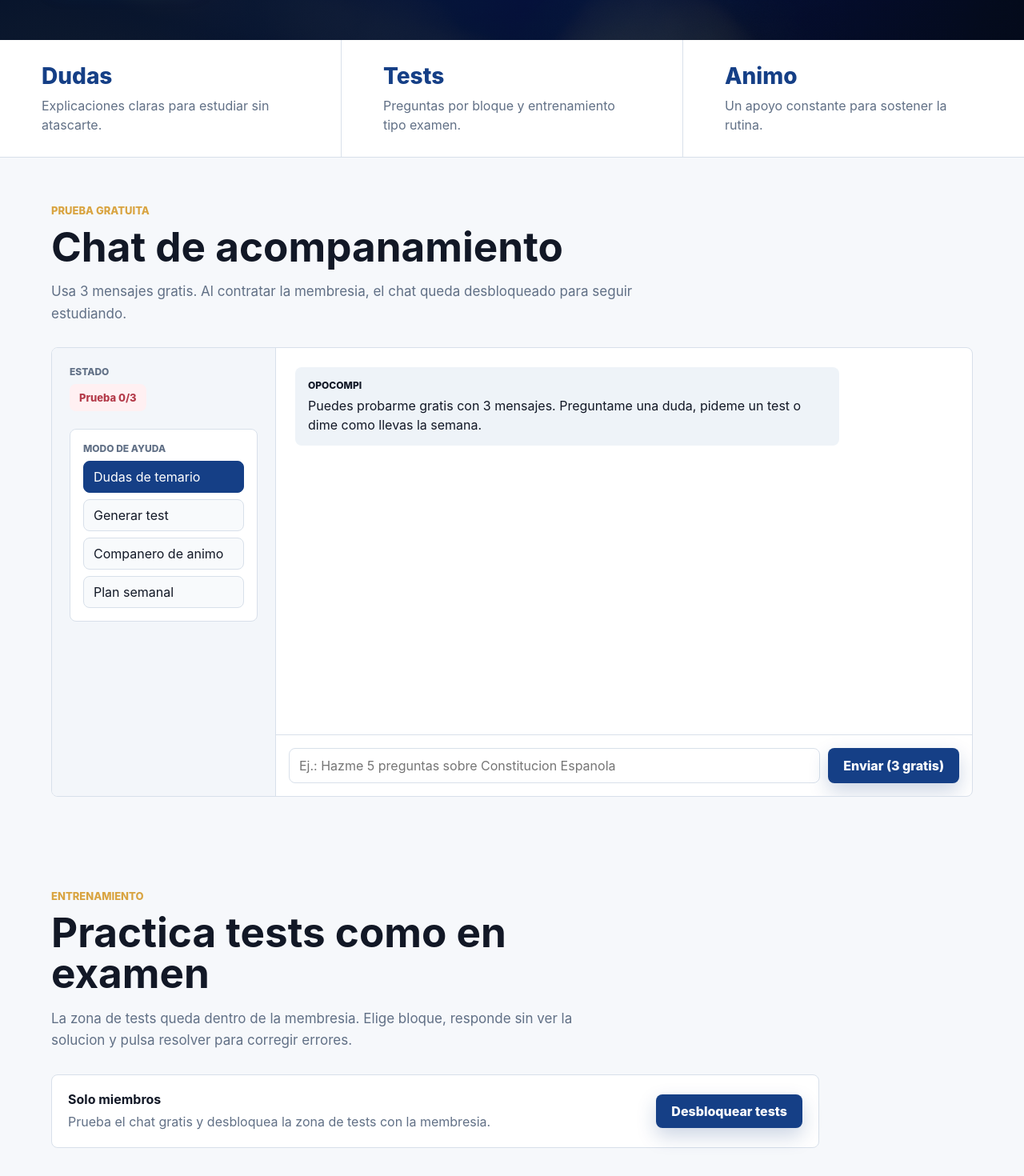
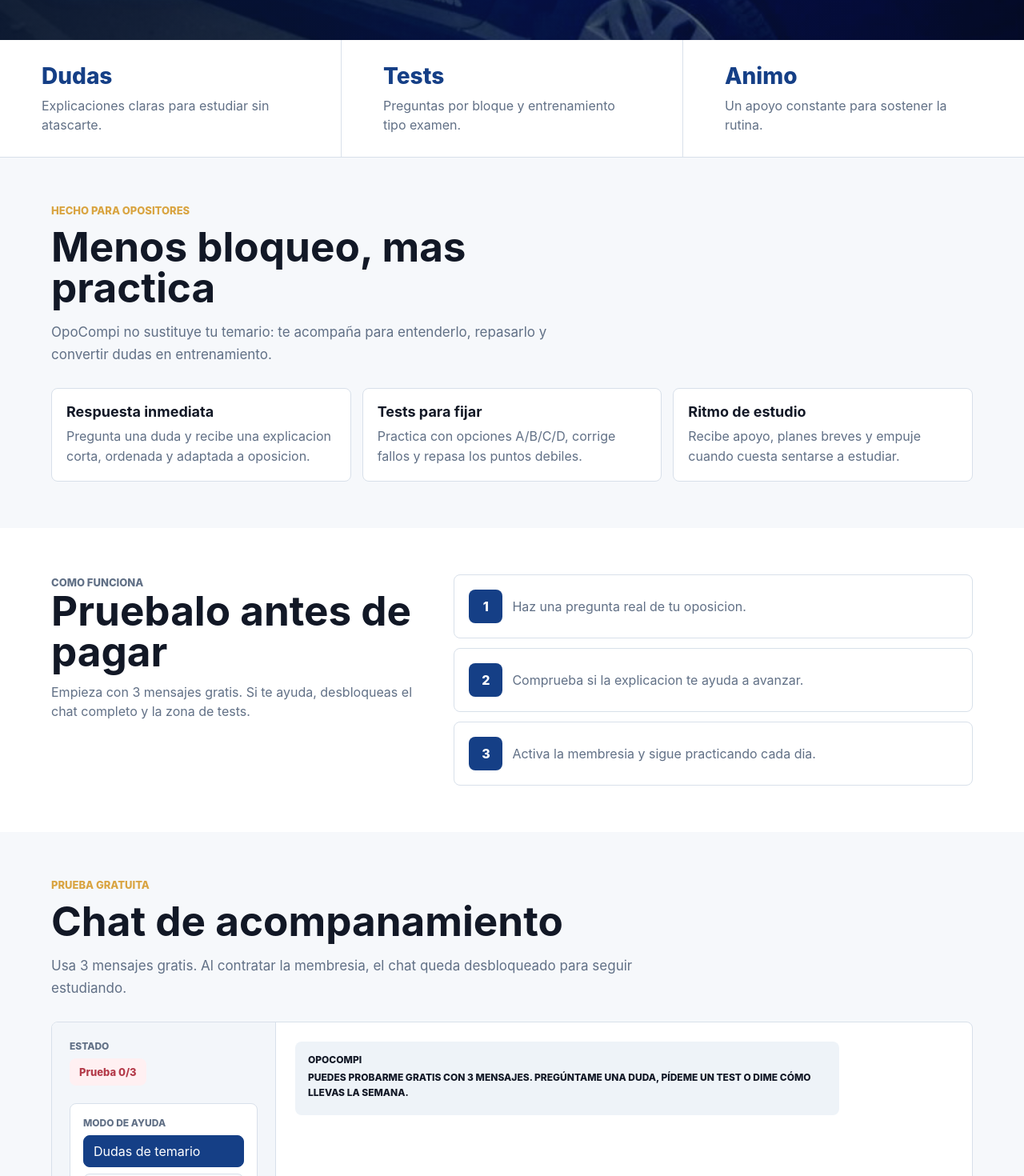
Before and after one commit to emilianocabotdiaz-cpu/opocompi, a Next.js app: page / in a window 1280 px wide. Shown: the part 677-2147 px from the top of the page at 80% size. Built offline with nearby package versions, Linux system fonts and the light colour scheme.

Commit message:
Add files via upload

```diff
--- a/app/globals.css
+++ b/app/globals.css
@@ -252,7 +252,9 @@
 
 .workspace,
 .test-section,
-.pricing {
+.pricing,
+.conversion-section,
+.how-section {
   padding: 58px clamp(18px, 5vw, 72px);
 }
 
@@ -275,6 +277,99 @@
   color: var(--muted);
   font-size: 17px;
   line-height: 1.62;
+}
+
+.conversion-section {
+  background: var(--paper);
+}
+
+.benefit-grid {
+  display: grid;
+  grid-template-columns: repeat(3, minmax(0, 1fr));
+  gap: 14px;
+}
+
+.benefit-grid article,
+.steps-list article {
+  padding: 18px;
+  background: var(--white);
+  border: 1px solid var(--line);
+  border-radius: 8px;
+}
+
+.benefit-grid strong {
+  display: block;
+  margin-bottom: 8px;
+  font-size: 18px;
+}
+
+.benefit-grid p,
+.steps-list p,
+.how-copy p {
+  margin: 0;
+  color: var(--muted);
+  line-height: 1.55;
+}
+
+.how-section {
+  display: grid;
+  grid-template-columns: minmax(0, 0.85fr) minmax(0, 1.15fr);
+  gap: 24px;
+  align-items: start;
+  background: var(--white);
+}
+
+.how-copy h2 {
+  margin: 0 0 12px;
+  font-size: clamp(34px, 4vw, 54px);
+  line-height: 1;
+}
+
+.steps-list {
+  display: grid;
+  gap: 12px;
+}
+
+.steps-list article {
+  display: grid;
+  grid-template-columns: 42px 1fr;
+  align-items: center;
+  gap: 12px;
+}
+
+.steps-list span {
+  display: grid;
+  width: 42px;
+  height: 42px;
+  place-items: center;
+  color: var(--white);
+  background: var(--blue);
+  border-radius: 8px;
+  font-weight: 800;
+}
+
+.cta-band {
+  display: flex;
+  align-items: center;
+  justify-content: space-between;
+  gap: 22px;
+  padding: 42px clamp(18px, 5vw, 72px);
+  color: var(--white);
+  background: #10294f;
+}
+
+.cta-band h2 {
+  max-width: 820px;
+  margin: 0;
+  font-size: clamp(30px, 4vw, 48px);
+  line-height: 1.05;
+}
+
+.cta-band .btn-primary {
+  flex: 0 0 auto;
+  background: var(--gold);
+  color: var(--ink);
+  box-shadow: none;
 }
 
 .app-shell {
@@ -460,8 +555,29 @@
   text-transform: uppercase;
 }
 
-.message p {
+.message p,
+.message ul {
   margin: 0;
+}
+
+.message-body {
+  display: grid;
+  gap: 10px;
+}
+
+.message-paragraph {
+  line-height: 1.58;
+}
+
+.message-list {
+  display: grid;
+  gap: 6px;
+  padding-left: 20px;
+  line-height: 1.55;
+}
+
+.message-list li::marker {
+  color: var(--blue);
 }
 
 .message.assistant {
@@ -951,6 +1067,8 @@
   .app-shell,
   .pricing-grid,
   .pricing-grid.two,
+  .benefit-grid,
+  .how-section,
   .test-builder,
   .setup-grid {
     grid-template-columns: 1fr;
@@ -967,7 +1085,8 @@
 
   .test-entry,
   .tests-toolbar,
-  .resolve-bar {
+  .resolve-bar,
+  .cta-band {
     align-items: stretch;
     flex-direction: column;
   }
--- a/app/page.tsx
+++ b/app/page.tsx
@@ -15,8 +15,41 @@
   text: string;
 };
 
+function renderMessageText(text: string) {
+  const blocks = text.split(/\n{2,}/).map((block) => block.trim()).filter(Boolean);
+
+  return blocks.map((block, blockIndex) => {
+    const lines = block.split("\n").map((line) => line.trim()).filter(Boolean);
+    const isList = lines.length > 1 && lines.every((line) => /^[-*]\s+/.test(line) || /^\d+[.)]\s+/.test(line));
+
+    if (isList) {
+      return (
+        <ul className="message-list" key={`${block}-${blockIndex}`}>
+          {lines.map((line) => (
+            <li key={line}>{line.replace(/^[-*]\s+/, "").replace(/^\d+[.)]\s+/, "")}</li>
+          ))}
+        </ul>
+      );
+    }
+
+    return (
+      <p className="message-paragraph" key={`${block}-${blockIndex}`}>
+        {lines.map((line, lineIndex) => (
+          <span key={`${line}-${lineIndex}`}>
+            {line}
+            {lineIndex < lines.length - 1 ? <br /> : null}
+          </span>
+        ))}
+      </p>
+    );
+  });
+}
+
 const paidWelcomeMessage =
-  "Bienvenido compañero, estoy para ayudarte a ser Policía. Lo vas a conseguir y lo vamos a celebrar.";
+  "Bienvenido compañero, estoy para ayudarte a ser Policía. Lo vas a conseguir y lo vamos a celebrar. ¿Dime en qué te puedo ayudar, compi?";
+
+const trialWelcomeMessage =
+  "Puedes probarme gratis con 3 mensajes. Pregúntame una duda, pídeme un test o dime cómo llevas la semana.";
 
 const modeSupportMessages: Record<string, string> = {
   dudas: "Perfecto, compañero. Volvemos a dudas de temario: vamos a dejarlo claro, corto y útil para examen.",
@@ -38,7 +71,7 @@
     {
       id: "welcome",
       role: "assistant",
-      text: "Puedes probarme gratis con 3 mensajes. Preguntame una duda, pideme un test o dime como llevas la semana.",
+      text: trialWelcomeMessage,
     },
   ]);
 
@@ -71,7 +104,7 @@
     setDemoUses(Number.isFinite(storedUses) ? storedUses : 0);
 
     const storedMessages = localStorage.getItem("opocompi-chat-messages");
-    if (storedMessages && params.get("checkout") !== "success") {
+    if (storedMessages && params.get("checkout") !== "success" && !storedPaidAccess) {
       try {
         const parsedMessages = JSON.parse(storedMessages) as Message[];
         if (Array.isArray(parsedMessages) && parsedMessages.length > 0) {
@@ -207,7 +240,7 @@
 
         <section id="inicio" className="hero">
           <div className="hero-media" aria-hidden="true">
-            <img src="/brand/police-banner.png" alt="" />
+            <img src="/brand/police-banner.jpg" alt="" />
           </div>
           <div className="hero-content">
             <img className="hero-logo" src="/brand/opocompi-logo.png" alt="Logotipo de OpoCompi" />
@@ -238,12 +271,64 @@
           </article>
         </section>
 
+        {!paidAccess ? (
+          <section className="conversion-section">
+            <div className="section-heading compact">
+              <p className="eyebrow">Hecho para opositores</p>
+              <h2>Menos bloqueo, mas practica</h2>
+              <p>
+                OpoCompi no sustituye tu temario: te acompaña para entenderlo, repasarlo y convertir dudas en entrenamiento.
+              </p>
+            </div>
+            <div className="benefit-grid">
+              <article>
+                <strong>Respuesta inmediata</strong>
+                <p>Pregunta una duda y recibe una explicacion corta, ordenada y adaptada a oposicion.</p>
+              </article>
+              <article>
+                <strong>Tests para fijar</strong>
+                <p>Practica con opciones A/B/C/D, corrige fallos y repasa los puntos debiles.</p>
+              </article>
+              <article>
+                <strong>Ritmo de estudio</strong>
+                <p>Recibe apoyo, planes breves y empuje cuando cuesta sentarse a estudiar.</p>
+              </article>
+            </div>
+          </section>
+        ) : null}
+
+        {!paidAccess ? (
+          <section className="how-section">
+            <div className="how-copy">
+              <p className="eyebrow">Como funciona</p>
+              <h2>Pruebalo antes de pagar</h2>
+              <p>Empieza con 3 mensajes gratis. Si te ayuda, desbloqueas el chat completo y la zona de tests.</p>
+            </div>
+            <div className="steps-list">
+              <article>
+                <span>1</span>
+                <p>Haz una pregunta real de tu oposicion.</p>
+              </article>
+              <article>
+                <span>2</span>
+                <p>Comprueba si la explicacion te ayuda a avanzar.</p>
+              </article>
+              <article>
+                <span>3</span>
+                <p>Activa la membresia y sigue practicando cada dia.</p>
+              </article>
+            </div>
+          </section>
+        ) : null}
+
         <section id="asistente" className="workspace">
           <div className="section-heading">
-            <p className="eyebrow">Prueba gratuita</p>
-            <h2>Chat de acompanamiento</h2>
+            <p className="eyebrow">{paidAccess ? "Zona de miembros" : "Prueba gratuita"}</p>
+            <h2>{paidAccess ? "Tu chat privado de oposicion" : "Chat de acompanamiento"}</h2>
             <p>
-              Usa 3 mensajes gratis. Al contratar la membresia, el chat queda desbloqueado para seguir estudiando.
+              {paidAccess
+                ? "Dime que tema llevas entre manos y avanzamos juntos, compi."
+                : "Usa 3 mensajes gratis. Al contratar la membresia, el chat queda desbloqueado para seguir estudiando."}
             </p>
           </div>
 
@@ -278,7 +363,7 @@
                 {messages.map((message) => (
                   <article className={`message ${message.role}`} key={message.id}>
                     <span>{message.role === "user" ? "Tu" : "OpoCompi"}</span>
-                    <p>{message.text}</p>
+                    <div className="message-body">{renderMessageText(message.text)}</div>
                   </article>
                 ))}
               </div>
@@ -320,6 +405,16 @@
             </a>
           </div>
         </section>
+
+        {!paidAccess ? (
+          <section className="cta-band">
+            <div>
+              <p className="eyebrow">Empieza hoy</p>
+              <h2>Tu oposicion no se prepara sola. Pero no tienes por que prepararla solo.</h2>
+            </div>
+            <a className="btn btn-primary" href="#membresia">Desbloquear OpoCompi</a>
+          </section>
+        ) : null}
 
         {!paidAccess ? (
           <section id="membresia" className="pricing">
--- a/lib/opocompi-brain.ts
+++ b/lib/opocompi-brain.ts
@@ -20,10 +20,12 @@
 - Anticipa dudas frecuentes y resuelvelas con ejemplos.
 
 Estilo visual y estructura:
-- Usa iconos o emojis en las respuestas para hacer la experiencia mas clara y amena.
+- Usa emojis con moderacion: maximo 1 o 2 por respuesta y solo cuando aporten claridad.
+- No llenes la respuesta de iconos ni adornos visuales.
 - Organiza la informacion con listas, tablas o cuadros comparativos cuando ayuden a estudiar.
 - Responde de forma breve por defecto: maximo 5 a 8 puntos o parrafos cortos, salvo que el usuario pida desarrollo largo.
 - Prioriza respuestas ordenadas y faciles de repasar antes que explicaciones extensas.
+- Separa bien la respuesta en parrafos cortos, listas y bloques claros.
 - Finaliza las explicaciones de contenido con un bloque:
   "🔑 Lo que debes recordar:"
   seguido de 2 a 4 puntos clave.
```
Also changed, not shown: public/brand/police-banner.jpg (added), 1 other file (tests, documents, lock files or other folders).
